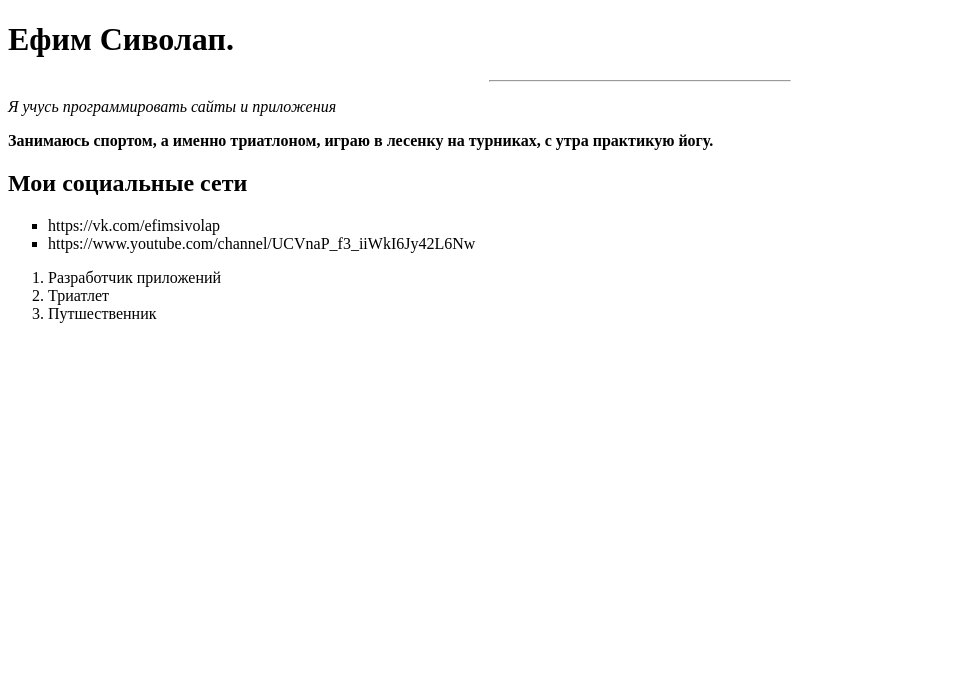
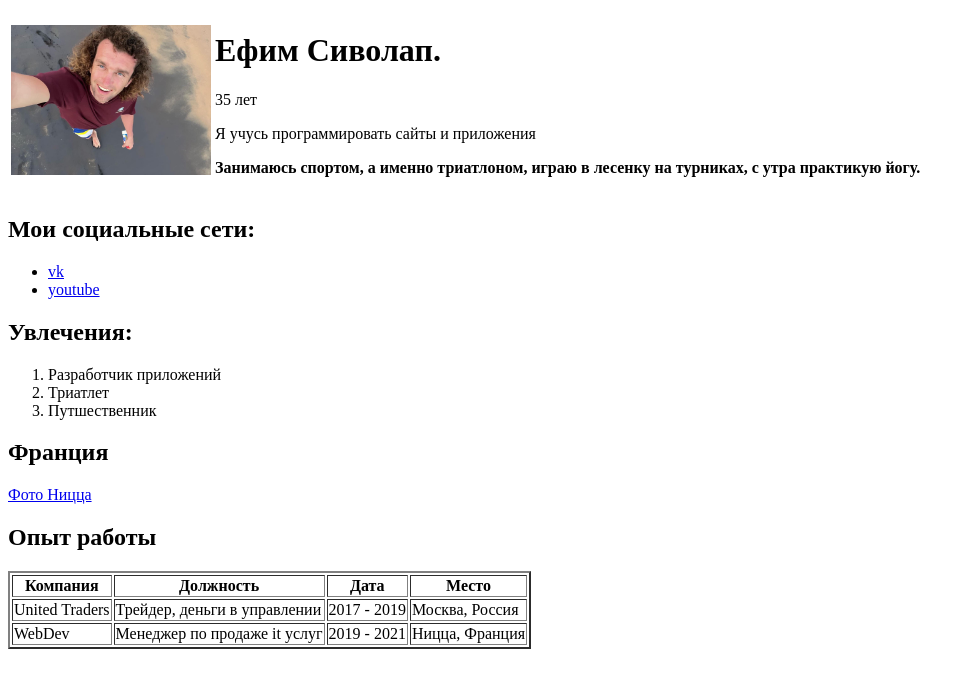
Before and after one commit to efimsivolap/about-me-and-france, a plain HTML site: page index.html in a window 1280 px wide. Shown: the whole page, without its empty margins (0-976 px from the left). Drawn offline with Linux system fonts and the light colour scheme.

Commit message:
create resume

```diff
--- a/index.html
+++ b/index.html
@@ -7,24 +7,64 @@
     <title>Efim html</title>
   </head>
   <body>
-    <h1>Ефим Сиволап.</h1>
-    <hr width="300" />
-    <p><em>Я учусь программировать сайты и приложения</em></p>
-    <p>
-      <strong
-        >Занимаюсь спортом, а именно триатлоном, играю в лесенку на турниках, с
-        утра практикую йогу.</strong
-      >
-    </p>
-    <h2>Мои социальные сети</h2>
-    <ul type="square">
-      <li>https://vk.com/efimsivolap</li>
-      <li>https://www.youtube.com/channel/UCVnaP_f3_iiWkI6Jy42L6Nw</li>
+    <table>
+      <tr>
+        <td>
+          <img src="photo/я.jpg" width="200" alt="я" />
+        </td>
+        <td>
+          <h1>Ефим Сиволап.</h1>
+          <p>35 лет</p>
+          <p>Я учусь программировать сайты и приложения</p>
+          <p>
+            <strong
+              >Занимаюсь спортом, а именно триатлоном, играю в лесенку на
+              турниках, с утра практикую йогу.</strong
+            >
+          </p>
+        </td>
+      </tr>
+    </table>
+
+    <h2>Мои социальные сети:</h2>
+    <ul>
+      <li><a href="https://vk.com/efimsivolap" target="_blank">vk</a></li>
+      <li>
+        <a
+          href="https://www.youtube.com/channel/UCVnaP_f3_iiWkI6Jy42L6Nw"
+          target="_blank"
+          >youtube</a
+        >
+      </li>
     </ul>
+    <h2>Увлечения:</h2>
     <ol>
       <li>Разработчик приложений</li>
       <li>Триатлет</li>
       <li>Путшественник</li>
     </ol>
+    <h2>Франция</h2>
+    <a href="photo.html" target="_blank">Фото Ницца</a>
+    <h2>Опыт работы</h2>
+    <table border="2">
+      <tr>
+        <th>Компания</th>
+        <th>Должность</th>
+        <th>Дата</th>
+        <th>Место</th>
+      </tr>
+      <tr>
+        <td>United Traders</td>
+        <td>Трейдер, деньги в управлении</td>
+        <td>2017 - 2019</td>
+        <td>Москва, Россия</td>
+      </tr>
+      <tr>
+        <td>WebDev</td>
+        <td>Менеджер по продаже it услуг</td>
+        <td>2019 - 2021</td>
+        <td>Ницца, Франция</td>
+      </tr>
+    </table>
   </body>
 </html>
```
Also changed, not shown: photo.html (added, +16 -0 lines), photo/1.jpg (added), photo/2.jpg (added), photo/3.jpg (added), photo/4.jpg (added), photo/5.jpg (added), photo/я.jpg (added).
